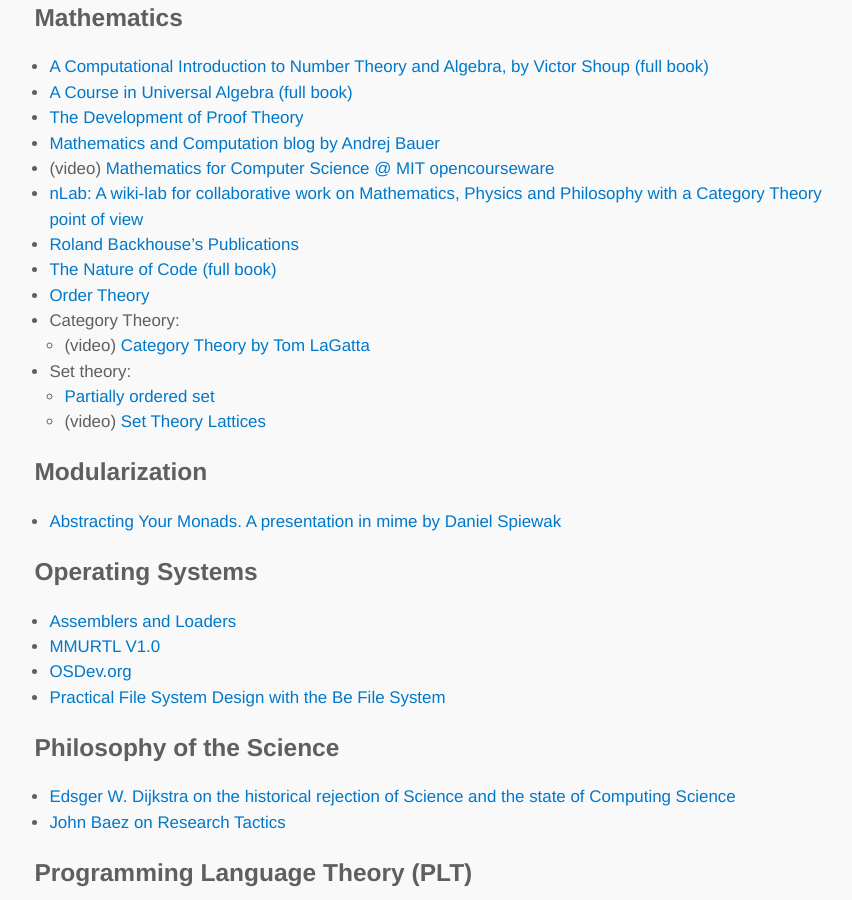
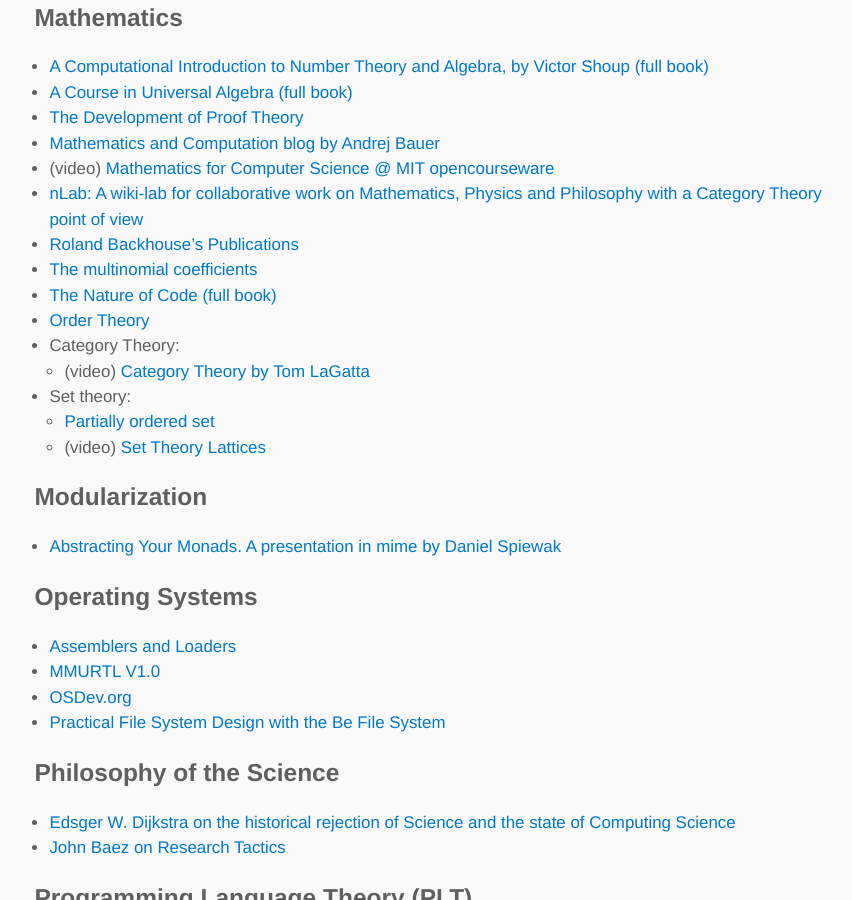
Before and after one commit to lambdatoast/lambdatoast.github.com, a Jekyll site: the page built from cs-resources/index.md, in a window 1280 px wide and 900 px high, scrolled down 5262 px. Shown: the whole window, without its empty margins (200-1052 px from the left). Built offline with Jekyll 4.4.1, drawn with Linux system fonts in a browser that asks for light colours.

Commit message:
Add link to article on the multinomial coefficient.

```diff
--- a/cs-resources/index.md
+++ b/cs-resources/index.md
@@ -192,6 +192,7 @@
   - (video) [Mathematics for Computer Science @ MIT opencourseware](http://ocw.mit.edu/courses/electrical-engineering-and-computer-science/6-042j-mathematics-for-computer-science-fall-2010/)
   - [nLab: A wiki-lab for collaborative work on Mathematics, Physics and Philosophy with a Category Theory point of view](http://ncatlab.org/nlab/show/HomePage)
   - [Roland Backhouse's Publications](http://www.cs.nott.ac.uk/~rcb/papers/papers.html)
+  - [The multinomial coefficients](http://probabilityandstats.wordpress.com/2011/05/19/the-multinomial-coefficients/)
   - [The Nature of Code (full book)](http://natureofcode.com/)
   - [Order Theory](http://en.wikipedia.org/wiki/Order_theory)
   - Category Theory:
```
